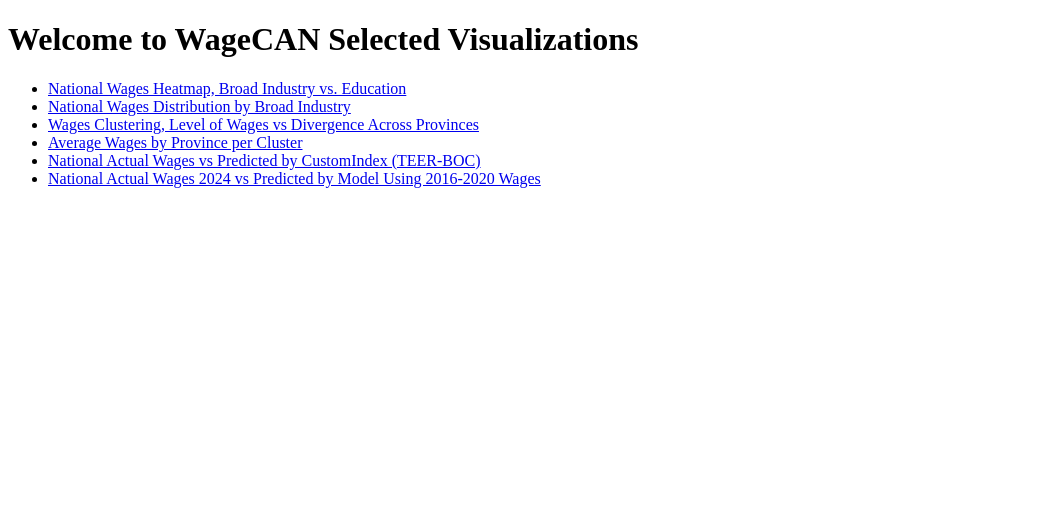
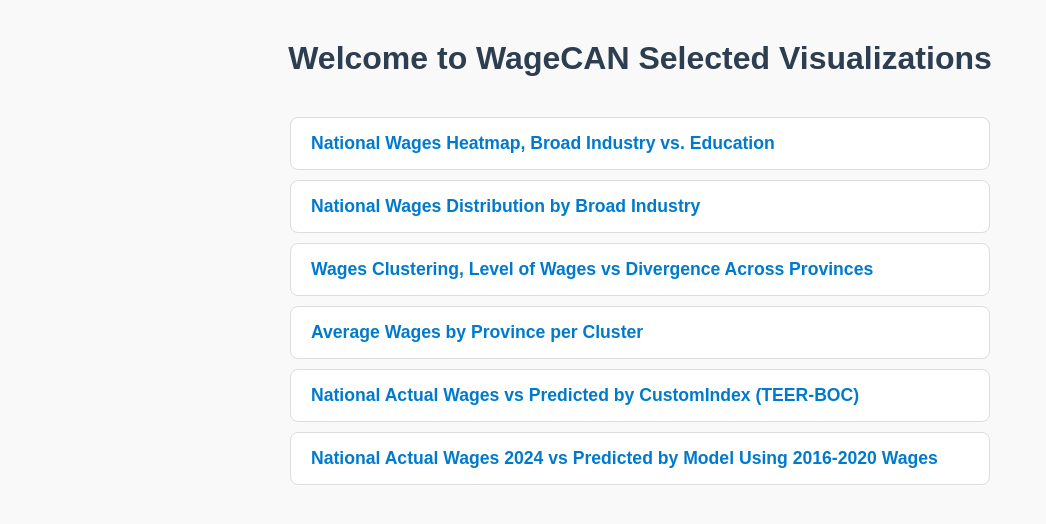
Before and after one commit to nickshlepov/WageCAN_Project, a plain HTML site: page docs/index.html in a window 1280 px wide. Shown: the whole page, without its empty margins (0-1046 px from the left). Drawn offline with Linux system fonts and the light colour scheme.

Commit message:
Update index.html

```diff
--- a/docs/index.html
+++ b/docs/index.html
@@ -1,10 +1,51 @@
 <!DOCTYPE html>
-<html>
+<html lang="en">
 <head>
+    <meta charset="UTF-8">
     <title>WageCAN Interactive Charts</title>
+    <style>
+        body {
+            font-family: Arial, sans-serif;
+            margin: 40px;
+            background-color: #f9f9f9;
+            color: #333;
+        }
+        h1 {
+            text-align: center;
+            color: #2c3e50;
+        }
+        ul {
+            list-style-type: none;
+            padding: 0;
+            max-width: 700px;
+            margin: 40px auto;
+        }
+        li {
+            background: #ffffff;
+            padding: 15px 20px;
+            margin-bottom: 10px;
+            border: 1px solid #ddd;
+            border-radius: 8px;
+            transition: background-color 0.3s;
+        }
+        li:hover {
+            background-color: #f0f0f0;
+        }
+        a {
+            text-decoration: none;
+            color: #007acc;
+            font-weight: bold;
+            font-size: 1.1em;
+        }
+        a:hover {
+            color: #005f99;
+        }
+    </style>
 </head>
 <body>
+
     <h1>Welcome to WageCAN Selected Visualizations</h1>
+
     <ul>
         <li><a href="1-5-2-National-heatmap_national_by_broad_teer.html">National Wages Heatmap, Broad Industry vs. Education</a></li>
         <li><a href="1-5-3-National-kde_wage_distribution_by_category.html">National Wages Distribution by Broad Industry</a></li>
@@ -13,5 +54,6 @@
         <li><a href="3-1-3-National-actual_vs_predicted_simple_linear.html">National Actual Wages vs Predicted by CustomIndex (TEER-BOC)</a></li>
         <li><a href="3-5-Wage_Pattern_Stability_Predicted_vs_Actual_GB.html">National Actual Wages 2024 vs Predicted by Model Using 2016-2020 Wages</a></li>
     </ul>
+
 </body>
 </html>
```
